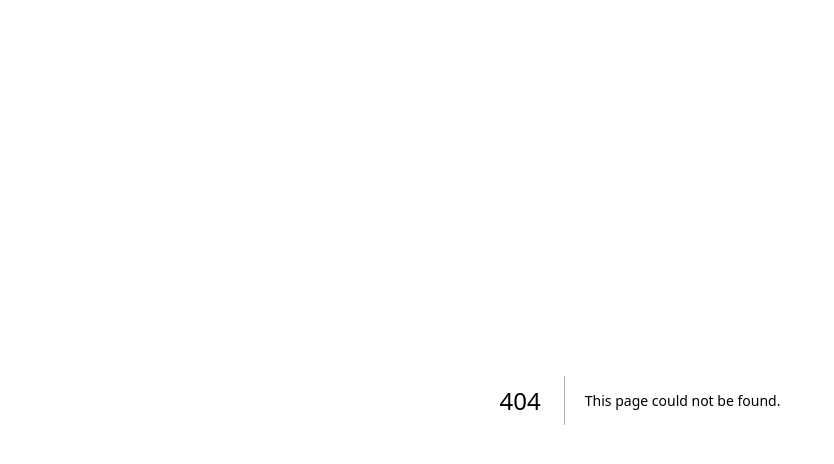
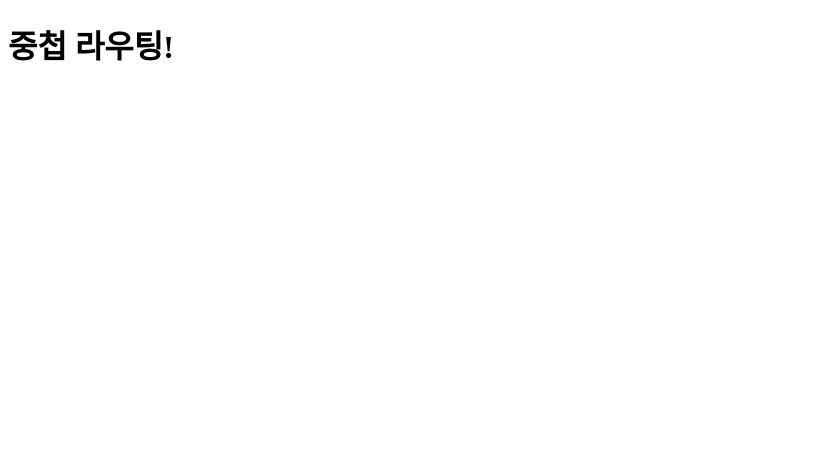
Before and after one commit to Seogun95/NextJS_Basic, a Next.js app: page /info in a window 1280 px wide. Before the commit this address had no page. Shown: the top 464 px of the page, without its empty margins (0-834 px from the left). Built offline with nearby package versions, Linux system fonts and the light colour scheme.

Commit message:
step_1: static routing (ver_NextJS_12)

```diff
--- /dev/null
+++ b/src/pages/about.tsx
@@ -0,0 +1,3 @@
+export default function About() {
+  return <div>about</div>;
+}
--- /dev/null
+++ b/src/pages/info/index.tsx
@@ -0,0 +1,3 @@
+export default function InfoHomePage() {
+  return <h1>중첩 라우팅!</h1>;
+}
--- /dev/null
+++ b/src/pages/info/mypage.tsx
@@ -0,0 +1,3 @@
+export default function Mypage() {
+  return <h1>mypage</h1>;
+}
```
Also changed, not shown: 2 other files (tests, documents, lock files or other folders).
